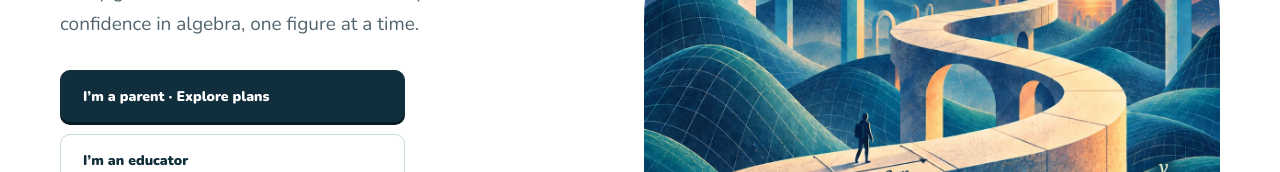
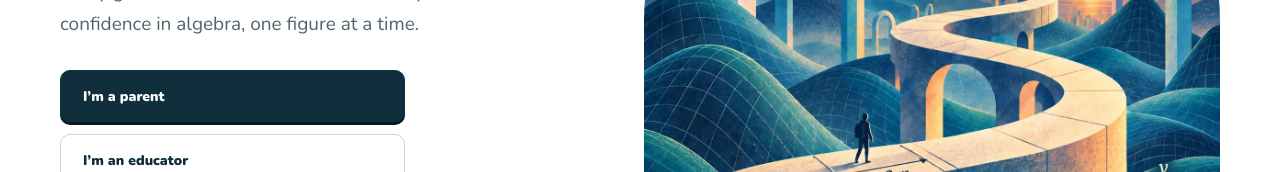
Before and after one commit to VerticM1/ReckoningFigures, a plain HTML site: page index.html in a window 1280 px wide. Shown: the part 412-584 px from the top of the page. Drawn offline with Linux system fonts and the light colour scheme.

Commit message:
Simplify parent homepage CTA

```diff
--- a/index.html
+++ b/index.html
@@ -1,7 +1,7 @@
 <!doctype html>
 <html lang="en"><head><meta charset="utf-8"><meta name="viewport" content="width=device-width,initial-scale=1"><meta name="description" content="Build confidence in algebra with Reckoning Figures. Explore math practice, see the curriculum, and discover a simpler classroom workflow."><meta name="theme-color" content="#ffffff"><title>Reckoning Figures · See what math makes possible</title><link rel="stylesheet" href="website.css"><link rel="icon" type="image/png" href="preview/assets/brand-transparent.png?v=20261104"><link rel="apple-touch-icon" href="preview/assets/brand-transparent.png?v=20261104"></head>
 <body><a class="skip" href="#main">Skip to content</a><header class="header"><a class="brand" href="./" aria-label="Reckoning Figures home"><img src="preview/assets/brand-transparent.png" alt="" width="32" height="42"><span>reckoning<br>figures<span class="brand-dot">.</span></span></a><nav aria-label="Main navigation"><a href="#learning">The experience</a><a href="preview/for-parents.html">For parents</a><a href="#teachers">For educators</a><a href="preview/about.html">Our story</a><a class="nav-why" href="preview/why-us.html">Why us?</a><a class="nav-login" href="preview/get-started.html">Sign in </a></nav></header>
-<main id="main"><section class="hero wrap"><div class="hero-copy"><p class="eyebrow">A little practice. A world of possibility.</p><h1>See what math<br>makes <em>possible.</em></h1><p class="lead">Every great idea starts somewhere. Build your confidence in algebra, one figure at a time.</p><div class="actions"><a class="button primary" href="preview/for-parents.html">I’m a parent · Explore plans</a><a class="button secondary" href="#teachers">I’m an educator</a><a class="text-link" href="preview/">Try the learning app</a></div><p class="fine">Made for curious minds. Built around Algebra 1.</p></div><figure class="hero-art"><img src="preview/assets/math-discovery-labelled.webp" width="1254" height="1254" alt="An illustrated world of arches, winding paths and geometric inventions, annotated with measurements, coordinate axes and Euler’s formula."><figcaption>Big ideas. Real mathematics.</figcaption></figure></section>
+<main id="main"><section class="hero wrap"><div class="hero-copy"><p class="eyebrow">A little practice. A world of possibility.</p><h1>See what math<br>makes <em>possible.</em></h1><p class="lead">Every great idea starts somewhere. Build your confidence in algebra, one figure at a time.</p><div class="actions"><a class="button primary" href="preview/for-parents.html">I’m a parent</a><a class="button secondary" href="#teachers">I’m an educator</a><a class="text-link" href="preview/">Try the learning app</a></div><p class="fine">Made for curious minds. Built around Algebra 1.</p></div><figure class="hero-art"><img src="preview/assets/math-discovery-labelled.webp" width="1254" height="1254" alt="An illustrated world of arches, winding paths and geometric inventions, annotated with measurements, coordinate axes and Euler’s formula."><figcaption>Big ideas. Real mathematics.</figcaption></figure></section>
 <div class="subject-strip" aria-label="Explore the curriculum"><span>Expressions</span><span>Equations</span><span>Functions</span><span>Geometry connections</span><span>Statistics & data</span></div>
 <section id="learning" class="wrap feature"><div class="section-copy"><p class="eyebrow">01 / Make the first move</p><h2>A small step.<br>A satisfying solve.</h2><p>Sometimes the hardest part is getting started. Practice working with expressions and equations, then keep building from there.</p><a class="text-link" href="preview/curriculum.html">Explore the curriculum </a></div><div class="practice" aria-label="Interactive sample algebra question"><div class="practice-top"><span>TRY A QUICK FIGURE</span><span>01 / 01</span></div><div class="progress"><i></i></div><p class="practice-label">Find the value of x.</p><div class="equation">3x + 6 = 18</div><form id="sample-form"><label for="answer">x =</label><input id="answer" name="answer" type="number" inputmode="decimal" placeholder="?" required autocomplete="off"><button class="button primary" type="submit">Check answer</button></form><p id="feedback" role="status" aria-live="polite">Hint: subtract 6 from both sides first.</p><span class="sample-note">Interactive website sample · progress is not saved</span></div></section>
 <section class="possibility"><div class="wrap possibility-inner"><p class="eyebrow">02 / Connect the ideas</p><h2>Behind every structure,<br>there’s a little <em>“what if?”</em></h2><p>An arch. A pattern. A new invention. Mathematics gives us a way to describe what we see and explore what could come next.</p><div class="math-notes"><div><span class="math-symbol">y = mx + b</span><span>Describe a relationship</span></div><div><span class="math-symbol">A = πr²</span><span>Measure a possibility</span></div><div><span class="math-symbol">y = x²</span><span>See how ideas take shape</span></div></div></div></section>
```
